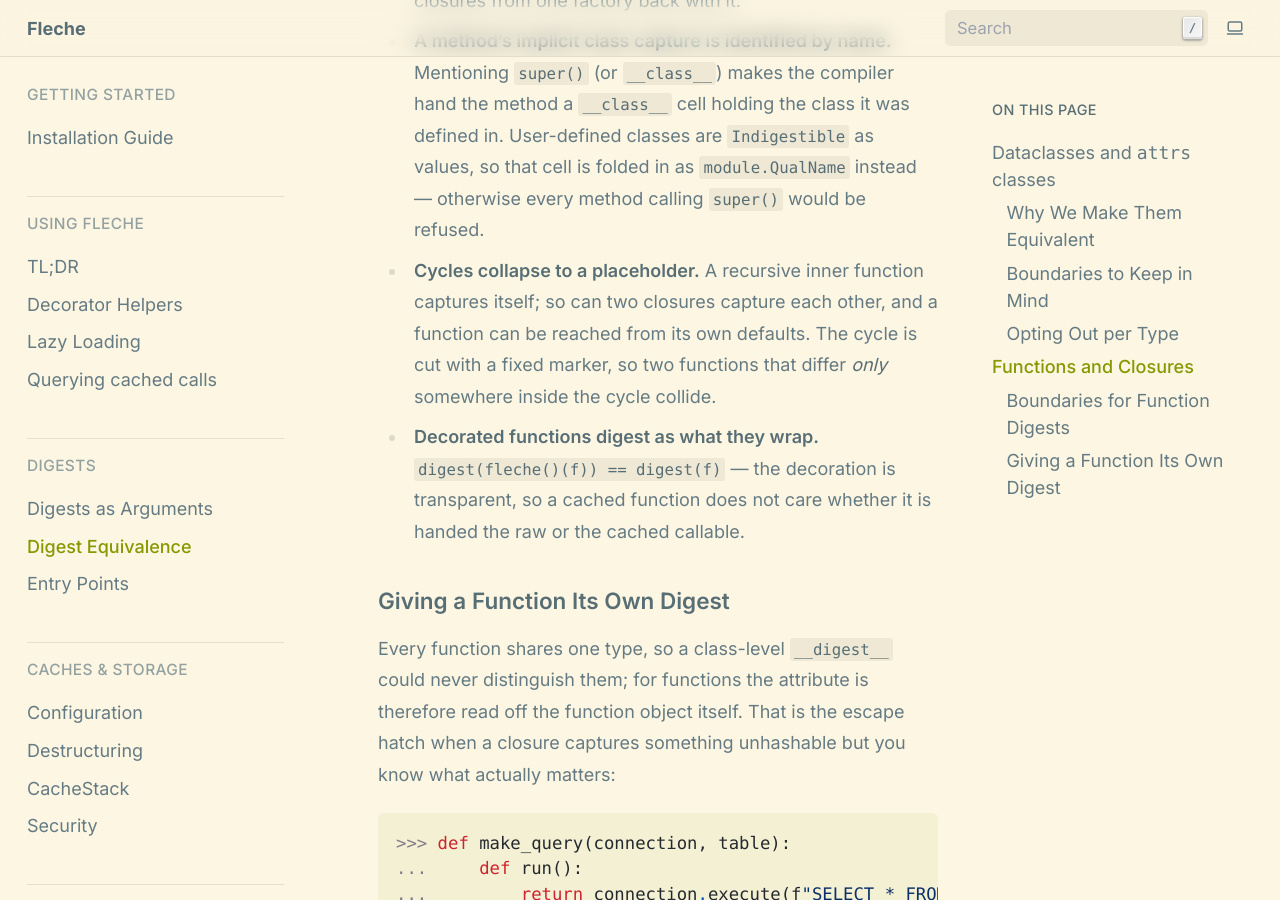
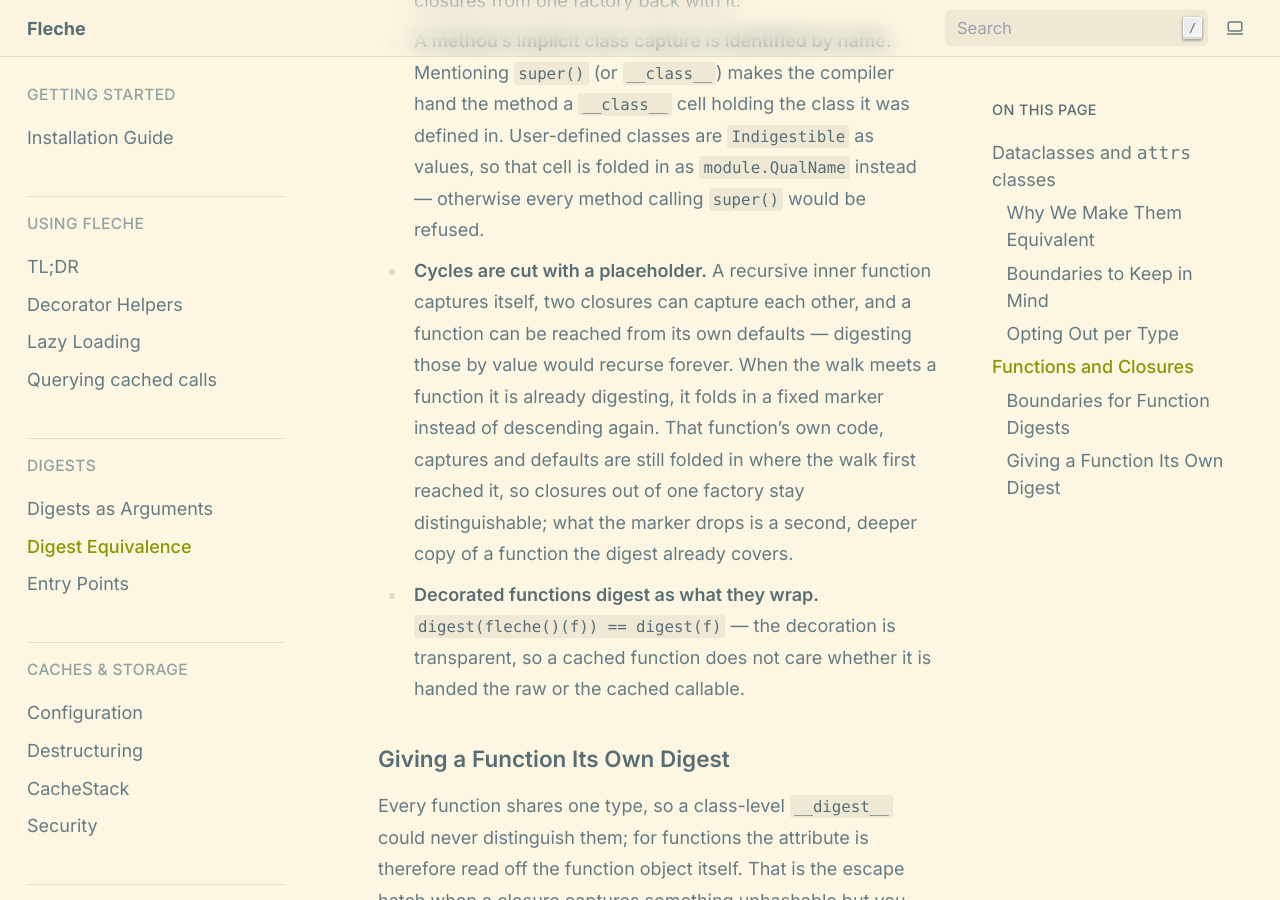
Before and after one commit to pmrv/fleche, a Sphinx documentation site: the page built from docs/digests/digest_equivalence.rst, in a window 1280 px wide and 900 px high, scrolled down 6493 px. Built offline with Sphinx 7.4.7, drawn with Linux system fonts in a browser that asks for light colours; pages that are not in the unit, such as notebooks, are missing from menus.

Commit message:
refactor(digest): factor the hash construction, class naming and cell walk out
Review follow-ups on the function digest, no wire-format change:

- `_new_hash(salt)` is now the one place a salted running hash is started, so
  `_digest_bytes` and `_digest_function_bytes` stop rebuilding the same pair of
  lines.  It also moves the allocation after the hook and `__digest__` checks,
  which no longer build a hash they discard.  Measured on the hot path, since
  it costs a call per digested node: +0.3% on a 1000-element list, -4% on
  scalars.
- `digest_class(cls)` names a class `module.QualName`.  The built-in `type` arm
  and a method's `__class__` cell were spelling that out separately;
  `digest(int) == digest("builtins.int")` still holds.
- the captured-cell walk moves into `_fold_freevars`, leaving the three
  sections of `_digest_function_bytes` (cells, defaults, keyword defaults) as
  three parallel lines.
- `_digest_function_bytes`'s docstring said the same thing twice.

Docs: the cyclic-capture bullet claimed two closures differing only inside a
cycle collide.  Three attempts to construct such a pair — a self-recursive
closure with a differing capture, mutual recursion with the difference behind
the partner, and two identical-bodied functions with different cycle shapes —
all discriminate, so the claim was wrong rather than merely unclear.  It now
states the mechanism and what the marker actually drops.  `helpers.rst` moves
to third person and mentions defaults.

Co-Authored-By: Claude Opus 5 <noreply@anthropic.com>
Claude-Session: https://claude.ai/code/session_01THaXstJvzLV5Akf5wC7U85

```diff
--- a/docs/digests/digest_equivalence.rst
+++ b/docs/digests/digest_equivalence.rst
@@ -212,10 +212,14 @@ Boundaries for Function Digests
   are :exc:`~fleche.digest.Indigestible` as values, so that cell is folded in as
   ``module.QualName`` instead — otherwise every method calling ``super()`` would
   be refused.
-* **Cycles collapse to a placeholder.**  A recursive inner function captures
-  itself; so can two closures capture each other, and a function can be reached
-  from its own defaults.  The cycle is cut with a fixed marker, so two functions
-  that differ *only* somewhere inside the cycle collide.
+* **Cycles are cut with a placeholder.**  A recursive inner function captures
+  itself, two closures can capture each other, and a function can be reached
+  from its own defaults — digesting those by value would recurse forever.  When
+  the walk meets a function it is already digesting, it folds in a fixed marker
+  instead of descending again.  That function's own code, captures and defaults
+  are still folded in where the walk first reached it, so closures out of one
+  factory stay distinguishable; what the marker drops is a second, deeper copy
+  of a function the digest already covers.
 * **Decorated functions digest as what they wrap.**  ``digest(fleche()(f)) ==
   digest(f)`` — the decoration is transparent, so a cached function does not
   care whether it is handed the raw or the cached callable.
```
Also changed, not shown: agents/DEVELOPING.md (+1 -1 lines), docs/usage/helpers.rst (+4 -4 lines), 1 other file.
